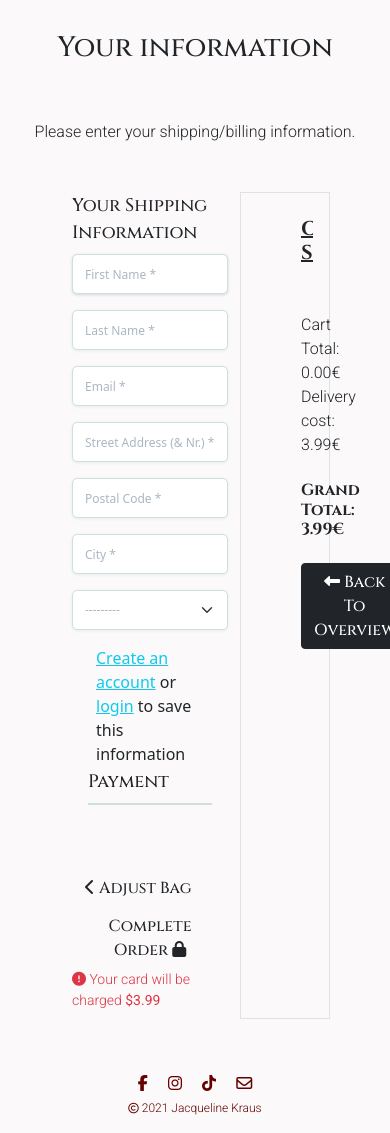
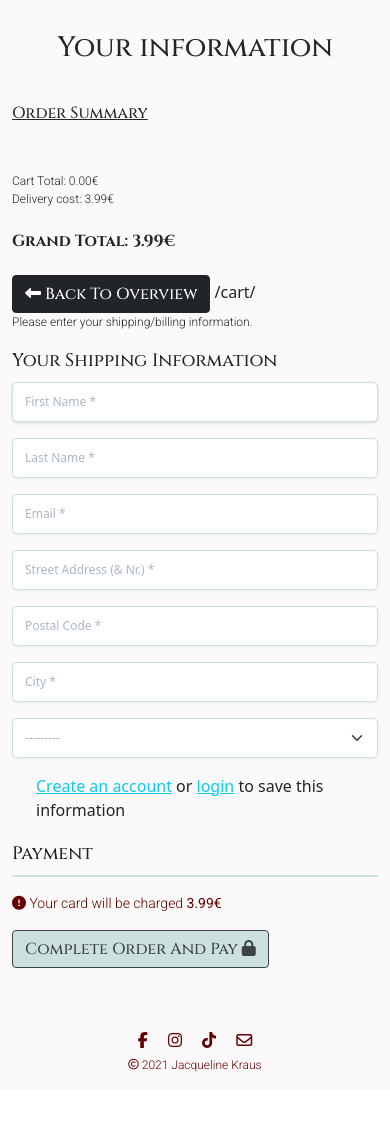
Before and after one commit to jacqueline-kraus/MS4-anime-art, a Django app: template checkout/templates/checkout/checkout.html in a window 390 px wide; the page is wider, and only the part inside the window is pictured. Shown: the part 65-1198 px from the top of that part. After the commit the page ends 1137 px from the top of that part, so only its background shows below. Run offline with Django 3.2, Linux system fonts and the light colour scheme; the template is opened without the code that fills it: values that come from a table or form of the project are taken from there, others are empty; parts of the project's set-up code (start-up, migrations or seed data) failed here and were passed over; some libraries are stand-ins or nearby versions.

Commit message:
Update layout and styling, add responsiveness

```diff
--- a/checkout/templates/checkout/checkout.html
+++ b/checkout/templates/checkout/checkout.html
@@ -15,17 +15,16 @@
   </div>
 {% endblock %}
 
-
 {% block content %}
-    <p class="my-5 text-center">Please enter your shipping/billing information.<p>
     <div class="container-fluid">
-        <div class="row mx-5">
-            <div class="col-8">
-                    <!-- form start-->
+        <div class="row offset-md-1">
+            <div class="col-12 col-md-6">
+                <p class="font-sm">Please enter your shipping/billing information.<p>
+                <!-- form start-->
                 <form action="{% url 'checkout' %}" method="POST" id="payment-form">
                     {% csrf_token %}
                     <fieldset>
-                        <legend class="fieldset-label">Your Shipping Information</legend>
+                        <legend>Your Shipping Information</legend>
                         {{ order_form.first_name | as_crispy_field }}
                         {{ order_form.last_name | as_crispy_field }}
                         {{ order_form.email | as_crispy_field }}
@@ -35,7 +34,7 @@
                         {{ order_form.country | as_crispy_field }}
                         <div class="form-check form-check-inline float-right mr-0">
 							{% if user.is_authenticated %}
-								<label class="form-check-label" for="id-save-info">Save this information to my profile</label>
+								<label class="form-check-label font-sm" for="id-save-info">Save this information to my profile</label>
                                 <input class="form-check-input ml-2 mr-0" type="checkbox" id="id-save-info" name="save-info" checked>
 							{% else %}
 								<label class="form-check-label" for="id-save-info">
@@ -45,58 +44,47 @@
 							{% endif %}
 						</div>
                     </fieldset>
-                    <fieldset class="px-3">
-                        <legend class="fieldset-label">Payment</legend>
+                    <fieldset class="mt-3">
+                        <legend>Payment</legend>
                         <!-- A Stripe card element will go here -->
                         <div class="mb-3" id="card-element"></div>
                         <!-- Used to display form errors -->
                         <div class="mb-3 text-danger" id="card-errors" role="alert"></div>
                         <input type="hidden" value="{{ client_secret }}" name="client_secret">
                     </fieldset>
-
-                    <div class="submit-button text-right mt-5 mb-2">
-						<a href="{% url 'view_cart' %}" class="btn btn-outline-black rounded-0">
-							<span class="icon">
-								<i class="fas fa-chevron-left"></i>
+                    <p class="small text-danger my-0">
+							<span class="text-red">
+								<i class="fas fa-exclamation-circle"></i>
 							</span>
-							<span class="font-weight-bold">Adjust Bag</span>
-						</a>
-						<button id="submit-button" class="btn btn-black rounded-0">
-							<span class="font-weight-bold">Complete Order</span>
+							<span class="text-red">Your card will be charged <strong>{{ grand_total|floatformat:2 }}€</strong></span>
+						</p>
+                    <div class="submit-button text-right mt-3 mb-2">
+						<button id="submit-button" class="btn green-btn">
+							<span class="font-weight-bold">Complete Order And Pay</span>
 							<span class="icon">
 								<i class="fas fa-lock"></i>
 							</span>
 						</button>
-						<p class="small text-danger my-0">
-							<span class="icon">
-								<i class="fas fa-exclamation-circle"></i>
-							</span>
-							<span>Your card will be charged <strong>${{ grand_total|floatformat:2 }}</strong></span>
-						</p>
 					</div>
                 </form>
-
                 <!-- form end -->
-
-
-                </form>
             </div>
-            <div class="col-4 border py-4">
+            <div class="col-12 col-md-6 py-md-4 order-first order-md-last">
                     <div class="row">
-                        <div class="col table-responsive mx-5">
+                        <div class="col table-responsive mx-md-5">
                             <table class="table table-sm">
-                            <h5 class="mb-3"><strong><u>Order Summary</u></strong></h5>
+                            <h6 class="mb-3"><u>Order Summary</u></h6>
                             {% for item in cart_items %}
                                 <tr>
                                     <td>
-                                        <p class="fs-6">{{ item.quantity }}</p>
+                                        <p class="font-sm">{{ item.quantity }}</p>
                                     </td>
                                     <td>
-                                        <p class="my-0 fs-6"><strong>{{ item.product.name }}</strong></p>
-                                        <p class="my-0 fs-6 text-muted">SKU: {{ item.product.sku|upper }}</p>
+                                        <p class="my-0 font-sm"><strong>{{ item.product.name }}</strong></p>
+                                        <p class="my-0 font-sm text-muted">SKU: {{ item.product.sku|upper }}</p>
                                     </td>
                                     <td>
-                                        <p class="fs-6">{{ item.subtotal }}€</p>
+                                        <p class="font-sm">{{ item.subtotal }}€</p>
                                     </td>
                                 </tr>
                             {% endfor %}
@@ -104,11 +92,12 @@
                         </div>
                     </div>
                 <div class="row">
-                    <div class="col mt-3 mx-5">
-                        <p class="fs-6 m-0">Cart Total: {{ total|floatformat:2 }}€</p>
-                        <p class="fs-6">Delivery cost: {{ delivery|floatformat:2 }}€</p>
+                    <div class="col mt-3 mx-md-5">
+                        <p class="font-sm m-0">Cart Total: {{ total|floatformat:2 }}€</p>
+                        <p class="font-sm">Delivery cost: {{ delivery|floatformat:2 }}€</p>
                         <h6 class="my-4"><strong>Grand Total: {{ grand_total|floatformat:2}}€</strong></h6>
                         {% include 'includes/btn-product-overview.html' %}
+                        {% url 'view_cart' %}
                     </div>
                 </div>
             </div>
```
